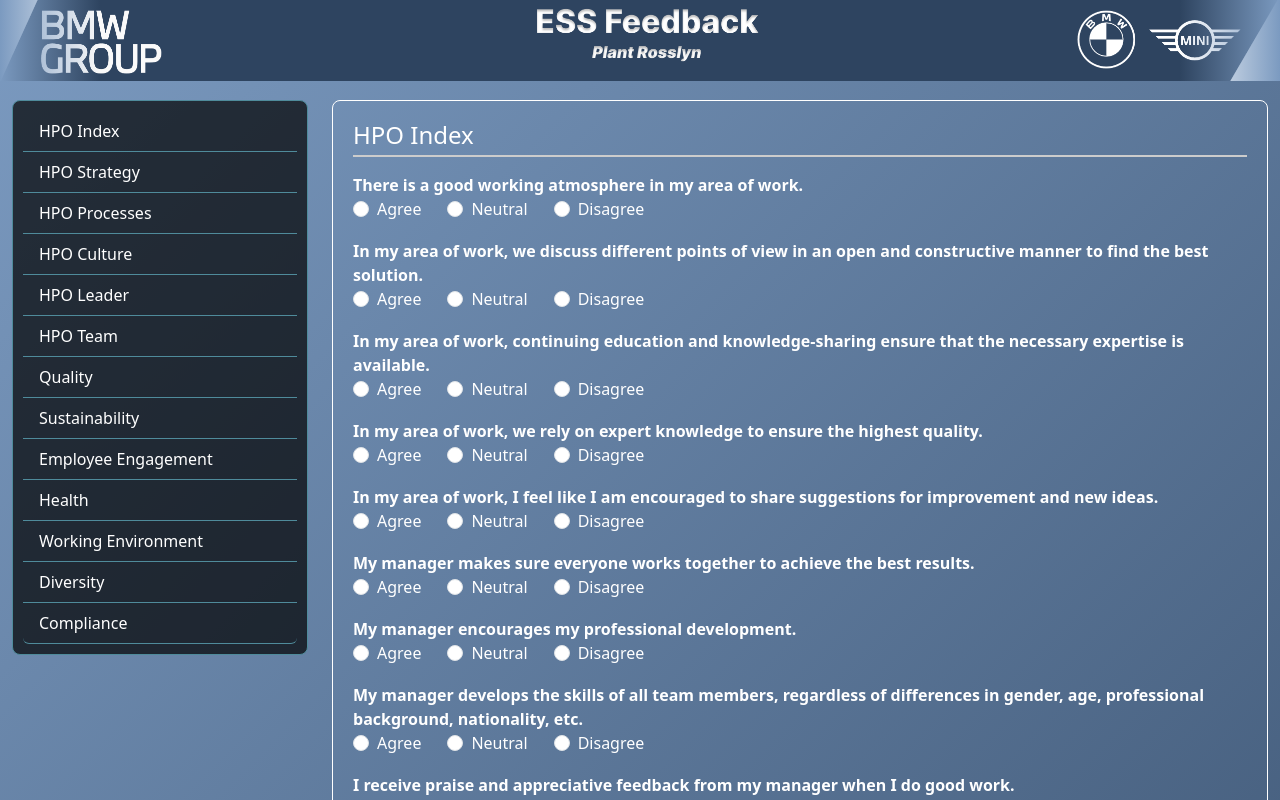
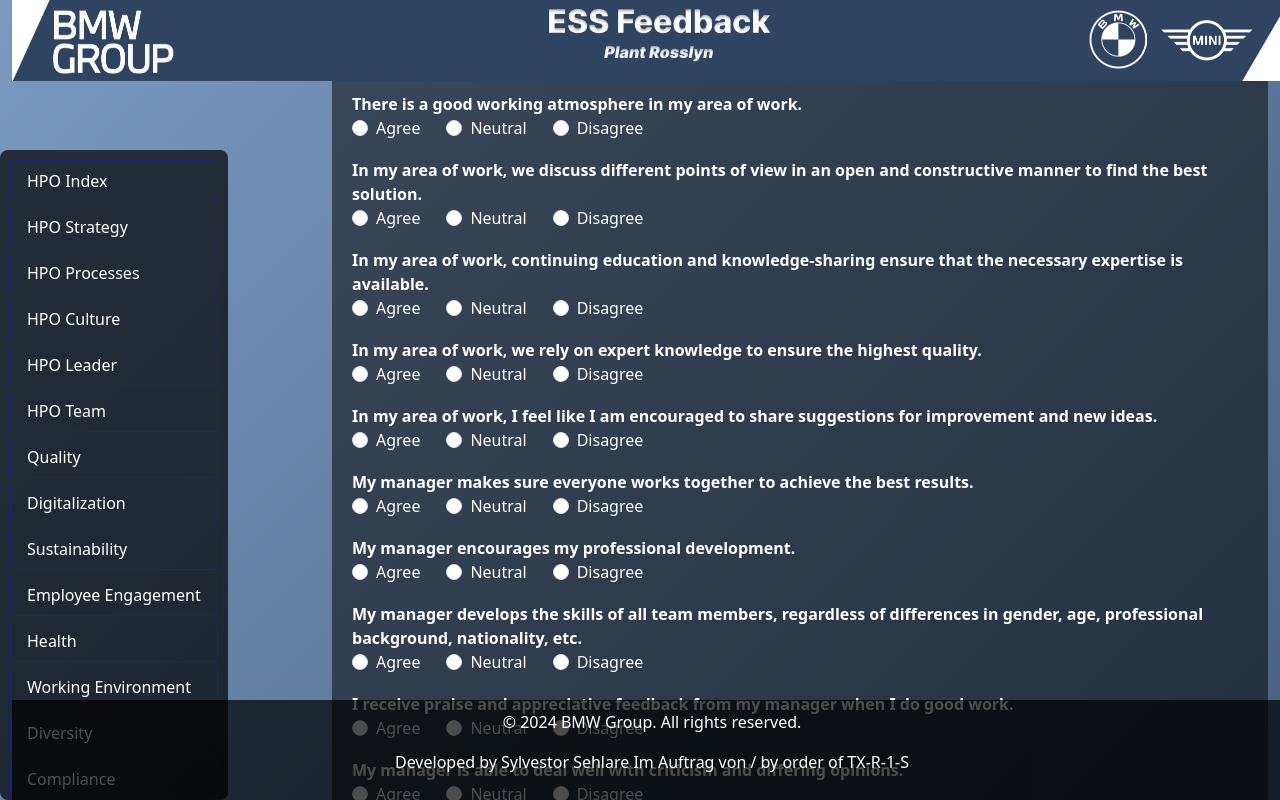
Before and after one commit to Slyvestor/amplify-fullstack, a React (Create React App) app: page / in a window 1280 px wide. Shown: the top 800 px of the page. Built offline with nearby package versions, Linux system fonts and the light colour scheme.

Commit message:
Updated Version

```diff
--- a/src/App.css
+++ b/src/App.css
@@ -7,20 +7,16 @@
 
 .App {
   padding: 20px;
-  padding-top: 100px; /* Adjust this value as needed */
   color: white;
 }
 
 .header {
   text-align: center;
-  margin-bottom: 0; /* Ensure no extra margin */
+  margin-bottom: 20px;
   position: fixed;
+  width: 100%;
+  z-index: 1000;
   top: 0;
-  left: 0;
-  right: 0;
-  z-index: 1000;
-  overflow: hidden;
-  background-color: #2e4460; /* Add background color to avoid transparency issues */
 }
 
 .header img {
@@ -28,34 +24,11 @@
   height: auto;
 }
 
-.header::before,
-.header::after {
-  content: "";
-  position: absolute;
-  top: 0;
-  bottom: 0;
-  width: 100px; /* Adjust the width to control the fade effect */
-  background: linear-gradient(to right, rgba(123, 154, 192, 1), rgba(123, 154, 192, 0));
-  z-index: 1;
-}
-
-.header::after {
-  right: 0;
-  left: auto;
-  background: linear-gradient(to left, rgba(123, 154, 192, 1), rgba(123, 154, 192, 0));
-}
-
-.header img {
-  position: relative;
-  z-index: 0;
-}
-
 .survey-section {
   margin-bottom: 20px;
-  background-color: transparent;
+  background-color: rgba(0, 0, 0, 0.5);
   padding: 20px;
   border-radius: 8px;
-  border: 1px solid white;
   color: white;
 }
 
@@ -64,7 +37,6 @@
   margin-bottom: 10px;
   border-bottom: 2px solid #ccc;
   padding-bottom: 5px;
-  color: white;
 }
 
 .survey-statement {
@@ -74,12 +46,10 @@
 .survey-statement p {
   margin: 0;
   font-weight: bold;
-  color: white;
 }
 
 .survey-statement label {
   margin-right: 10px;
-  color: white;
 }
 
 button {
@@ -99,19 +69,34 @@
 }
 
 .sidebar {
-  background-color: rgba(0, 0, 0, 0.7); /* Darker background for better visibility */
+  background-color: rgba(0, 0, 0, 0.7);
   padding: 10px;
   border-radius: 8px;
-  border: 1px solid #4F8B9B; /* Border color matching the theme */
+  position: fixed;
+  top: 150px;
+  left: 0;
+  height: calc(100% - 150px);
+  overflow-y: auto;
 }
 
 .sidebar .list-group-item {
   background-color: transparent;
-  border: none;
-  color: #FFFFFF; /* White text for better contrast */
-  border-bottom: 1px solid #4F8B9B; /* Border color matching the theme */
+  border: 1px solid #1a237e;
+  color: white;
+  margin-bottom: 5px;
+  border-radius: 4px;
 }
 
 .sidebar .list-group-item:hover {
-  background-color: rgba(255, 255, 255, 0.1); /* Slightly darker hover effect */
+  background-color: rgba(255, 255, 255, 0.2);
 }
+
+.footer {
+  background-color: rgba(0, 0, 0, 0.7);
+  color: white;
+  text-align: center;
+  padding: 10px;
+  position: fixed;
+  bottom: 0;
+  width: 100%;
+}
--- a/src/App.js
+++ b/src/App.js
@@ -3,7 +3,7 @@
 import Header from './components/Header';
 import SurveySection from './components/SurveySection';
 import Sidebar from './components/Sidebar';
-
+import Footer from './components/Footer';
 
 const survey = [
   {
@@ -82,6 +82,12 @@
       "In my area of work, mistakes are viewed as an opportunity to learn and improve.",
       "In my area of work, we make sure BMW Group products achieve the highest quality.",
       "In my area of work, decisions and actions are systematically geared toward creating value for internal customers."
+    ]
+  },
+  {
+    heading: "Digitalization",
+    statements: [
+      "In my area of work, the advantages of digitalization are used to best effect."
     ]
   },
   {
@@ -168,8 +174,6 @@
           <Sidebar survey={survey} setSelectedSection={setSelectedSection} />
         </div>
         <div className="col-md-9">
-          {/* Remove or comment out this line */}
-          {/* <h1 className="text-center my-4">Employee Satisfaction Survey</h1> */}
           <form onSubmit={handleSubmit}>
             <SurveySection section={selectedSection} />
             <button type="submit" className="btn btn-primary mt-3">Submit</button>
@@ -178,6 +182,7 @@
           <pre>{JSON.stringify(responses, null, 2)}</pre>
         </div>
       </div>
+      <Footer />
     </div>
   );
 }
```
